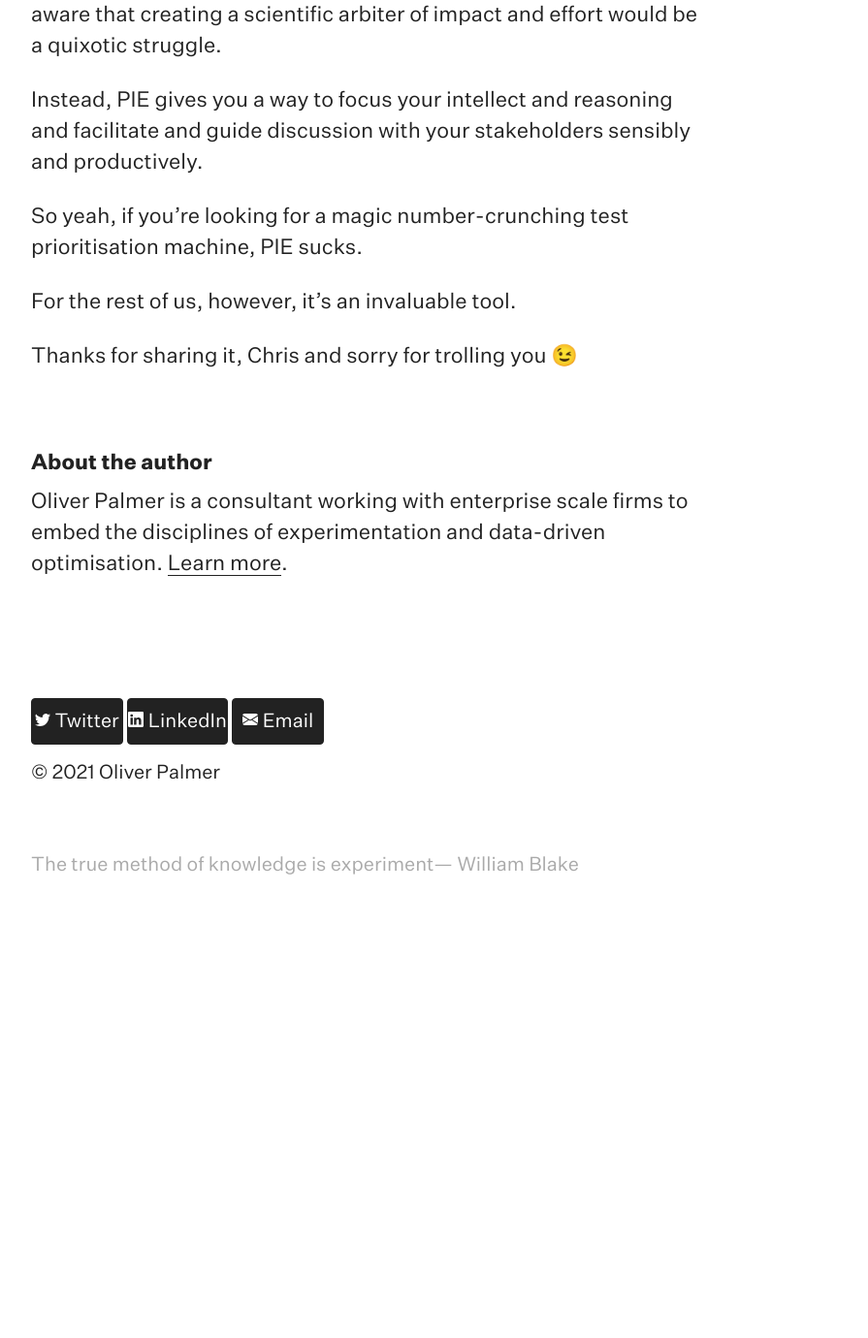
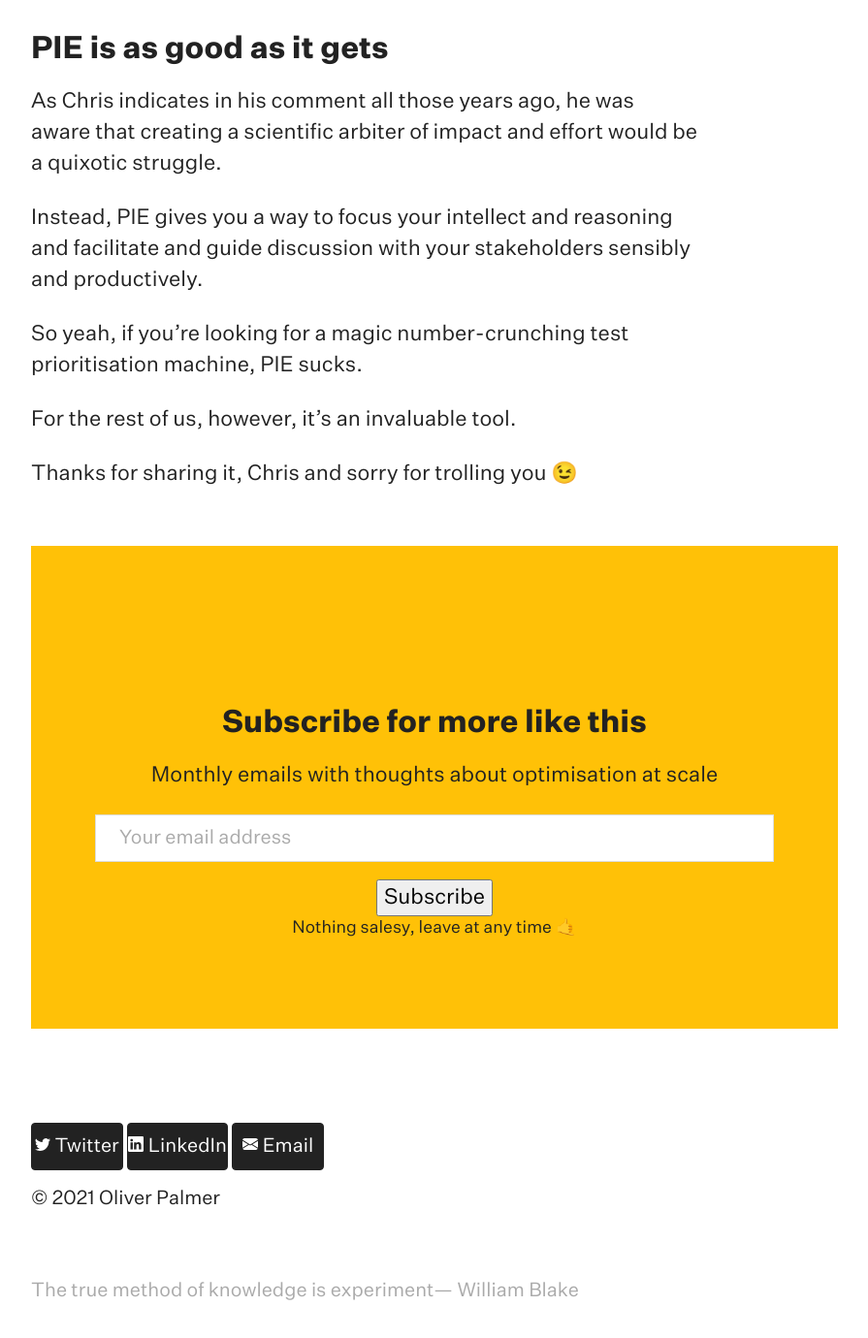
Before and after one commit to olleepalmer/olleepalmer.github.io, a Jekyll site: the page built from _posts/2020-01-24-pie-prioritisation-method-sucks.md, in a window 1280 px wide and 1400 px high, scrolled down 7120 px. Shown: the top 1380 px of the window at 97% size, without its empty margins (192-1087 px from the left). Built offline with Jekyll 4.4.1, drawn with Linux system fonts in a browser that asks for light colours; comment, search, counter and statistics services are not loaded; before the commit the page ends 8081 px from its top, so only the background shows below that.

Commit message:
Added new blog post

```diff
--- a/_includes/book.html
+++ b/_includes/book.html
@@ -1,7 +1,37 @@
 
-<!--.section-->
-<div class="container">
 
+</div><div class="container">
+
+
+  <section class="bg-warning text-center p-5 mt-4">
+
+<!-- Begin Mailchimp Signup Form -->
+<link href="//cdn-images.mailchimp.com/embedcode/horizontal-slim-10_7.css" rel="stylesheet" type="text/css">
+<style type="text/css">
+	#mc_embed_signup{width:100%;}
+	/* Add your own Mailchimp form style overrides in your site stylesheet or in this style block.
+	   We recommend moving this block and the preceding CSS link to the HEAD of your HTML file. */
+</style>
+<h2>Subscribe for more like this</h2>
+<p>Monthly emails with thoughts about optimisation at scale
+</p>
+<div id="mc_embed_signup">
+<form action="https://oliverpalmer.us6.list-manage.com/subscribe/post?u=f56dec6d9463cc9348b2e2d71&amp;id=431e0b0db6" method="post" id="mc-embedded-subscribe-form" name="mc-embedded-subscribe-form" class="validate" target="_blank" novalidate>
+    <div id="mc_embed_signup_scroll">
+	<input type="email" value="" name="EMAIL" class="email" id="mce-EMAIL" placeholder="Your email address" required>
+    <!-- real people should not fill this in and expect good things - do not remove this or risk form bot signups-->
+    <div style="position: absolute; left: -5000px;" aria-hidden="true"><input type="text" name="b_f56dec6d9463cc9348b2e2d71_431e0b0db6" tabindex="-1" value=""></div>
+    <div class="clear"><input type="submit" value="Subscribe" name="subscribe" id="mc-embedded-subscribe" class="button"></div>
+    </div>
+</form>
+<p class="small">Nothing salesy, leave at any time 🤙</p>
+
+</div>
+
+</section>
+
+
+<!--
 
    <div class="row mt-3">
     <div class="col-sm-10">
@@ -11,6 +41,7 @@
 Oliver Palmer is a consultant working with enterprise scale firms to embed the disciplines of experimentation and data-driven optimisation. <a href="/about">Learn&nbsp;more</a>.</a></p>
 </div>
 </div>
+-->
 
 
 </div>
--- a/_includes/image-columns.html
+++ b/_includes/image-columns.html
@@ -9,21 +9,29 @@
 </div>
 </div>
 </div>
-<div class="container mb-3">
-<div class="row">
-<div class="col-6">
-<div class="container--mobile">
+
+
+
+<div class="container">
+	<div class="row my-5">
+		<div class="col-md-6">
+			<div class="container--mobile-full-width">
 				<a href="/img/{{ imagePath }}" data-featherlight="image">
-<img class="img-full-width zoom" src="/img/{{ imagePath }}" {% if include.alt %} alt="{{ include.alt }}" {% endif %}>
+
+				<img class="img-full-width zoom mb-2" src="/img/{{ imagePath }}" {% if include.alt %} alt="{{ include.alt }}" {% endif %}>
 			</a>
+
 			</div>
+
 		</div>
-<div class="col-6">
+		<div class="col-md-6">
 			<p class="caption pr-3 pr-md-0">
 				{{ include.caption }}
 			</p>
+		</div>
+	</div>
 
-</div></div></div>
+</div>
 <div class="container">
 	<div class="row">
 		<div class="col-md-10">
--- a/_includes/image-large.html
+++ b/_includes/image-large.html
@@ -7,11 +7,11 @@
 </div>
 <div class="container container--wider">
 	<a href="/img/{{ imagePath }}" data-featherlight="image">
-	<figure><img class="img-full-width zoom" src="{{ page.image }}" {% if include.caption %} alt="{{ include.caption }}" {% endif %}>
+	<figure><img class="img-full-width zoom" src="/img/{{ imagePath }}" {% if include.caption %} alt="{{ include.caption }}" {% endif %}>
 		</a>
 		<div class="row">
 			<div class="col-lg-10">
-				<figcaption class="text-right">{{ include.caption }}</figcaption>
+				<figcaption>{{ include.caption }}</figcaption>
 			</div>
 		</div>
 </div>
--- a/_includes/post-addendum.html
+++ b/_includes/post-addendum.html
@@ -1,3 +1,5 @@
+
+
 <!--.section-->
   <div class="container">
     <div class="row">
```
Also changed, not shown: _posts/2020-07-16-hey-email.md (+1 -4 lines), _posts/2021-05-28-the-crisis-of-optimisation.md (added, +128 -0 lines), img/crisis-of-optimisation-illustration-case-studies.png (added), img/crisis-of-optimisation-illustration.png (added), img/wp_ji_photo.png (added), 1 other file. Lines whose indentation alone changed are shown as unchanged.
